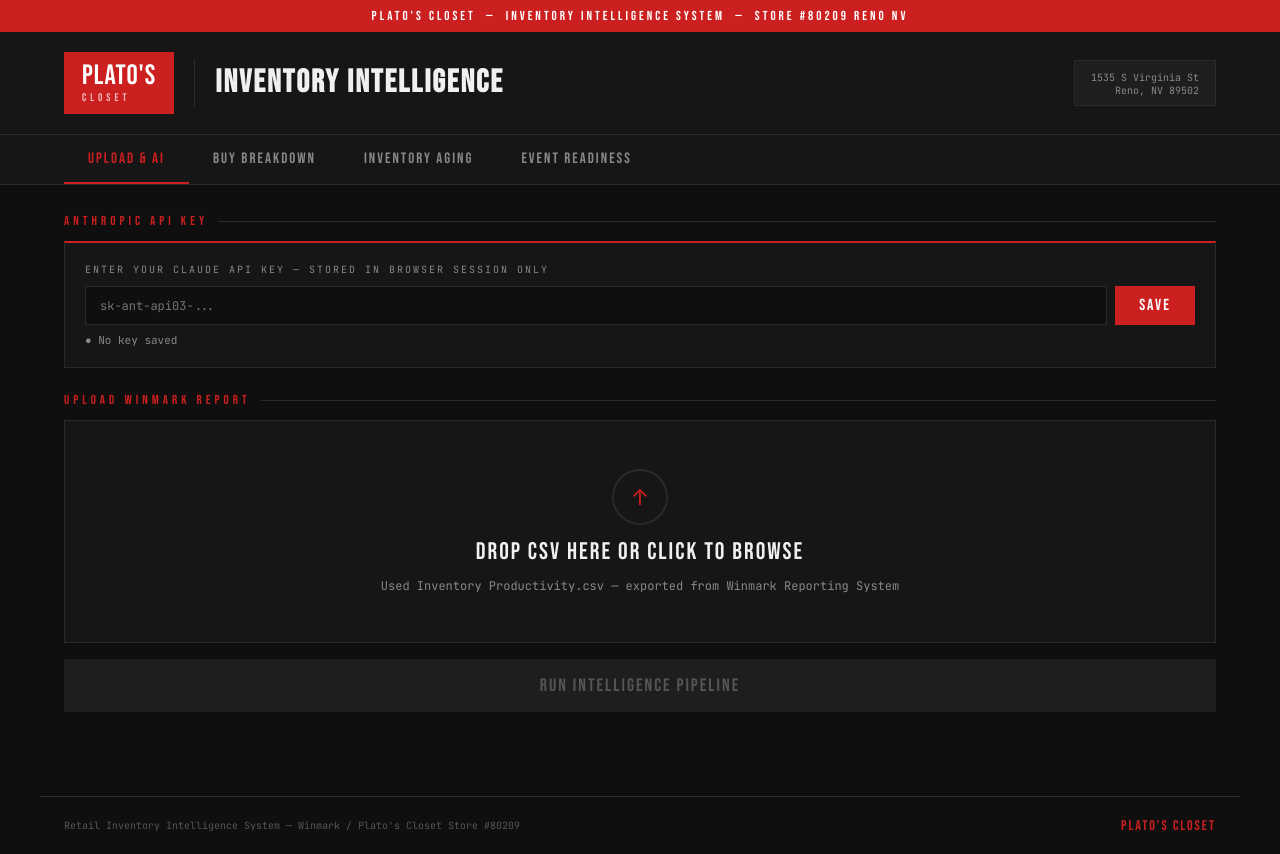
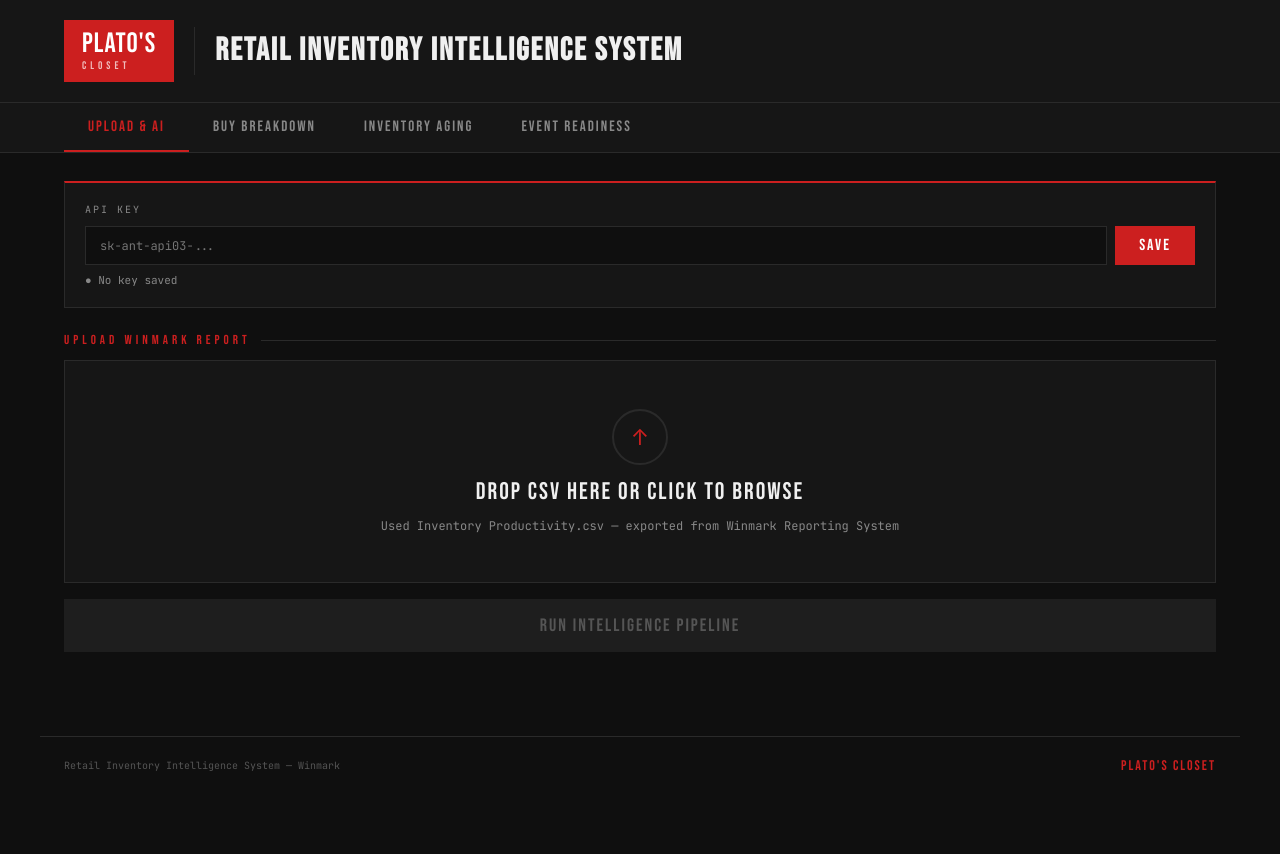
Before and after one commit to Giosferrazza/platoscloset-inventory, a plain HTML site: page index.html in a window 1280 px wide. After the commit the page ends 800 px from the top, so only its background shows below. Drawn offline with nearby package versions, Linux system fonts and the light colour scheme.

Commit message:
Cleaned up the HTML

```diff
--- a/index.html
+++ b/index.html
@@ -205,7 +205,6 @@
 </head>
 <body>
 
-<div class="topbar">PLATO'S CLOSET &nbsp;&mdash;&nbsp; INVENTORY INTELLIGENCE SYSTEM &nbsp;&mdash;&nbsp; STORE #80209 RENO NV</div>
 
 <header>
   <div class="header-inner">
@@ -215,10 +214,7 @@
     </div>
     <div class="header-divider"></div>
     <div class="header-title">
-      <h1>INVENTORY INTELLIGENCE</h1>
-    </div>
-    <div class="store-badge">
-      <div class="store-loc">1535 S Virginia St<br>Reno, NV 89502</div>
+      <h1>RETAIL INVENTORY INTELLIGENCE SYSTEM</h1>
     </div>
   </div>
 </header>
@@ -237,9 +233,8 @@
   <!-- ═══ UPLOAD & AI PANEL ═══ -->
   <div class="panel active" id="panel-upload">
 
-    <div class="sec-label">Anthropic API Key</div>
     <div class="api-card">
-      <label>Enter your Claude API key &mdash; stored in browser session only</label>
+      <label>API key</label>
       <div class="api-row">
         <input type="password" class="api-input" id="apiKey" placeholder="sk-ant-api03-..." autocomplete="off">
         <button class="api-save" onclick="saveKey()">SAVE</button>
@@ -447,14 +442,13 @@
           </div>
         </div>
       </div>
-
     </div>
   </div>
 
 </div>
 
 <footer>
-  <span class="footer-txt">Retail Inventory Intelligence System &mdash; Winmark / Plato's Closet Store #80209</span>
+  <span class="footer-txt">Retail Inventory Intelligence System &mdash; Winmark</span>
   <span class="footer-logo">PLATO'S CLOSET</span>
 </footer>
 
```
